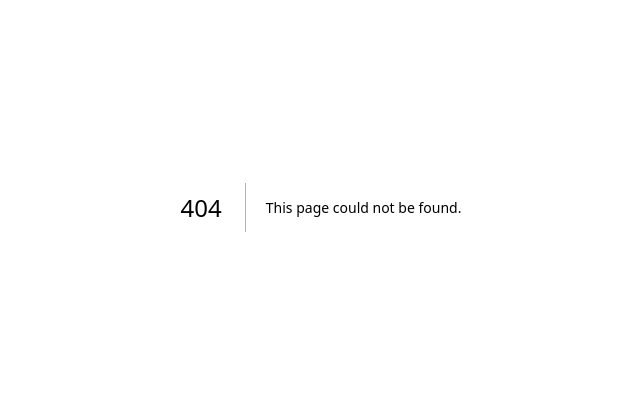
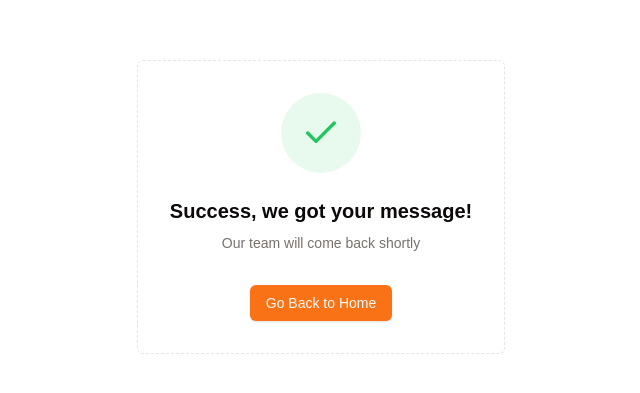
Before and after one commit to syukrontanzilah/form-validate-next, a Next.js app: page /success in a window 1280 px wide. Before the commit this address had no page. Shown: the part 193-586 px from the top of the page, without its empty margins (319-959 px from the left). Built offline with nearby package versions, Linux system fonts and the light colour scheme.

Commit message:
submitted comp

```diff
--- /dev/null
+++ b/app/actions.ts
@@ -0,0 +1,16 @@
+/* eslint-disable @typescript-eslint/no-unused-vars */
+"use server"
+
+import { redirect } from "next/navigation";
+
+export async function TalkToSalesAction(formData: FormData){
+    const response = await fetch(process.env.TALK_TO_SALES_URL!, {
+        method: "POST",
+        body: formData,
+    });
+
+    if(!response.ok){
+        throw new Error('Something went wrong')
+    }
+    return redirect("/success")
+}
--- /dev/null
+++ b/app/components/SubmitButton.tsx
@@ -0,0 +1,14 @@
+"use client";
+
+import { Button } from "@/components/ui/button";
+import { Loader2 } from "lucide-react";
+import { useFormStatus } from "react-dom";
+
+export const SubmitButton = () => {
+  const { pending } = useFormStatus();
+  return (
+    <>
+      {pending ? <Button disabled variant={'outline'}><Loader2 className="size-4 mr-2 animate-spin"/> Submitting..</Button> : <Button type="submit">Submit Form</Button>}
+    </>
+  );
+};
--- a/app/page.tsx
+++ b/app/page.tsx
@@ -6,6 +6,8 @@ import { Input } from "@/components/ui/input";
 import { Label } from "@/components/ui/label";
 import { Tabs, TabsContent, TabsList, TabsTrigger } from "@/components/ui/tabs";
 import { Textarea } from "@/components/ui/textarea";
+import { TalkToSalesAction } from "./actions";
+import { SubmitButton } from "./components/SubmitButton";
 
 export default function Home() {
   return (
@@ -25,9 +27,11 @@ export default function Home() {
                 You want to integrate your product with us? we can help you
                 please contact us down below!
               </div>
-              <form action={"https://getform.io/f/agddqoob"} className="flex flex-col gap-y-4 mt-5"
-              method="POST"
+              <form
+              action={TalkToSalesAction}
+              className="flex flex-col gap-y-4 mt-5"
               >
+                <input type="hidden" name="_gotcha"/>
                 <div className="grid space-y-1">
                   <Label>Name</Label>
                   <Input type="text" name="name" placeholder="Input Name" />
@@ -44,7 +48,8 @@ export default function Home() {
                     placeholder="Please share some details about your needs.."
                   />
                 </div>
-                <Button type="submit">Submit</Button>
+                {/* <Button type="submit">Submit</Button> */}
+                <SubmitButton/>
               </form>
             </TabsContent>
             {/* Tab 2 */}
@@ -53,6 +58,7 @@ export default function Home() {
                 Lorem ipsum dolor sit amet consectetur adipisicing elit. Ad tenetur, inventore atque earum nostrum corporis.
               </div>
               <form className="flex flex-col gap-y-4 mt-5">
+              <input type="hidden" name="_gotcha"/>
                 <div className="grid space-y-1">
                   <Label>Name</Label>
                   <Input className="" placeholder="Name"/>
--- /dev/null
+++ b/app/success/page.tsx
@@ -0,0 +1,21 @@
+import { Button } from "@/components/ui/button";
+import { Check } from "lucide-react";
+import Link from "next/link";
+import React from "react";
+
+const SuccessPage = () => {
+  return (
+    <section className="h-screen w-screen flex flex-col items-center justify-center">
+      <div className="flex flex-col items-center justify-center rounded-md border border-dashed p-8 text-center animate-in fade-in-50">
+        <div className="flex size-20 rounded-full items-center justify-center bg-green-500/10">
+          <Check className="size-10 text-green-500" />
+        </div>
+        <h1 className="mt-6 text-xl font-semibold">Success, we got your message!</h1>
+        <p className="mt-2 text-center text-sm text-muted-foreground">Our team will come back shortly</p>
+        <Button asChild className="mt-8"><Link href={'/'}>Go Back to Home</Link></Button>
+      </div>
+    </section>
+  );
+};
+
+export default SuccessPage;
```
